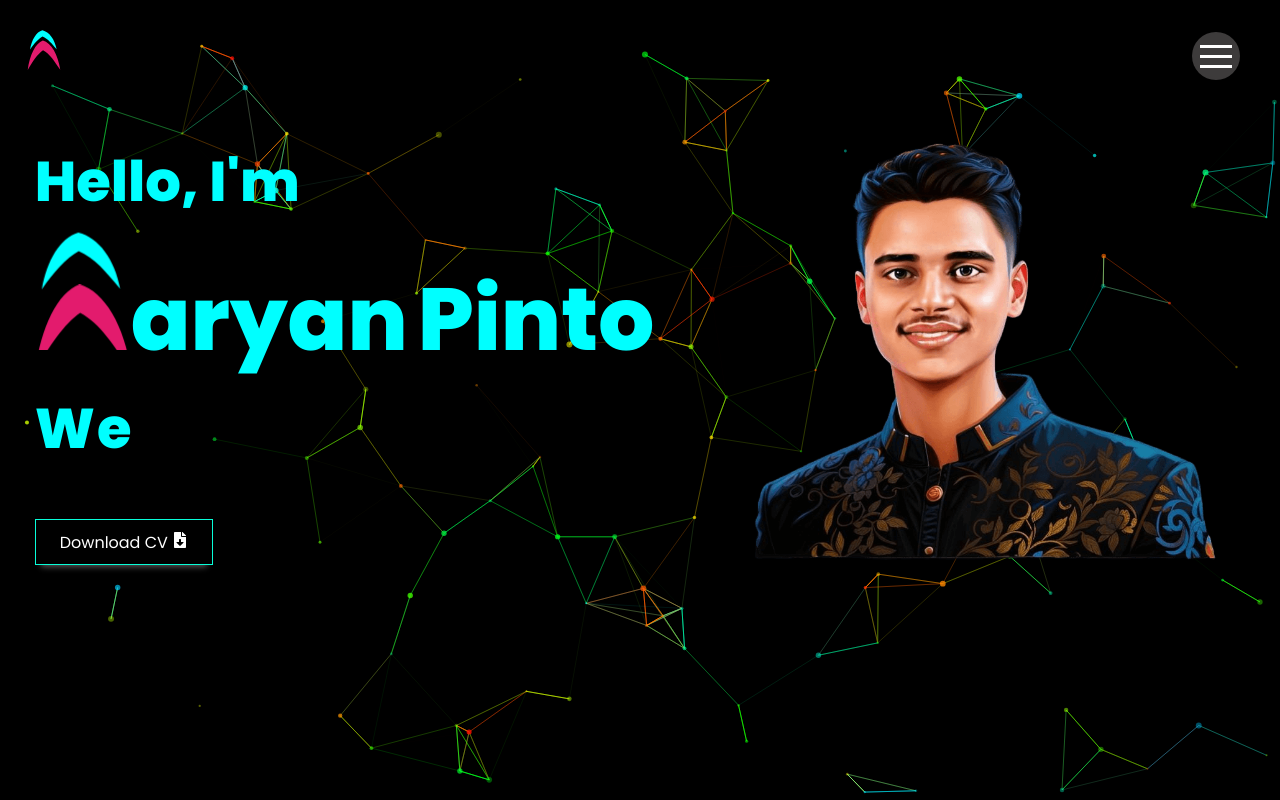
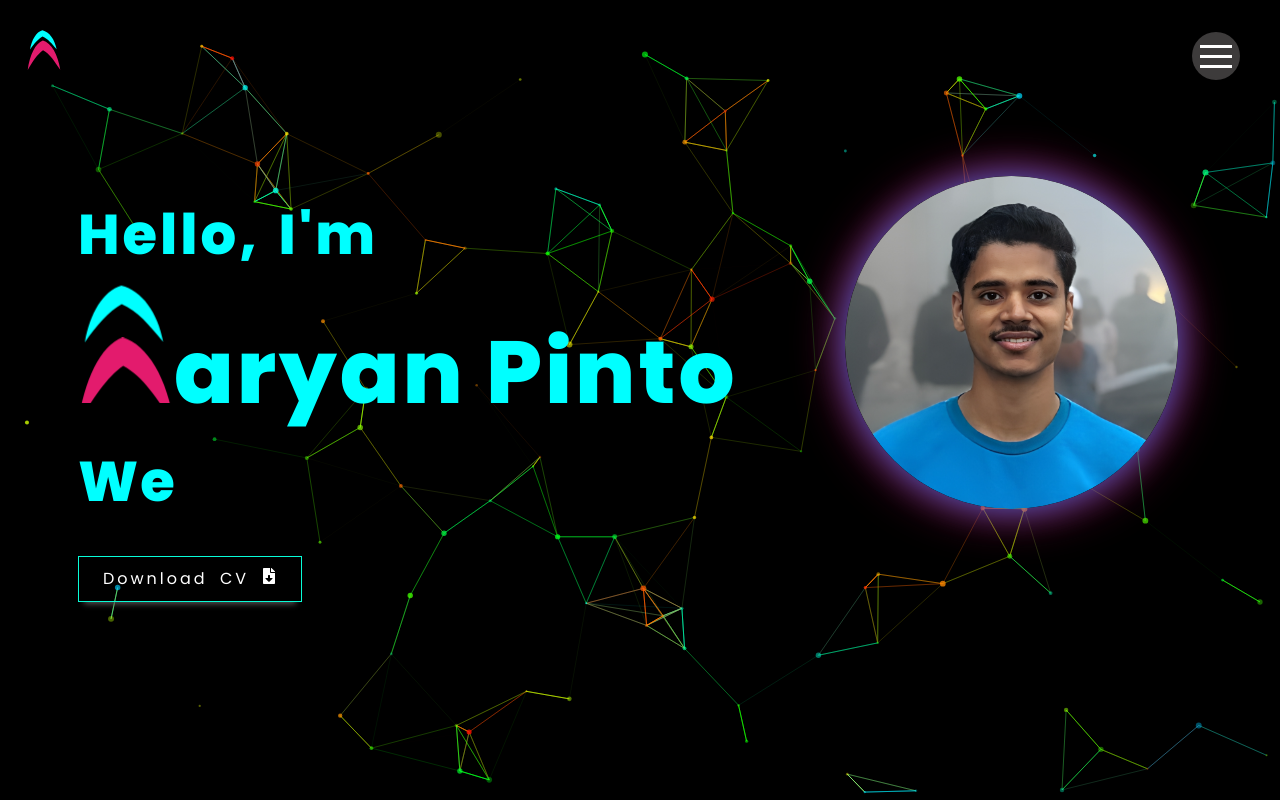
Before and after one commit to Aaryan-02/Portfolio, a React (Create React App) app: page / in a window 1280 px wide. Shown: the top 800 px of the page. Built offline with nearby package versions, Linux system fonts and the light colour scheme; some icons are missing; a web font is replaced by a local one.

Commit message:
home page image fix

```diff
--- a/src/pages/Home.jsx
+++ b/src/pages/Home.jsx
@@ -1,5 +1,5 @@
 import React, { useEffect, useState } from 'react';
-import me from "../assets/myself.png";
+import me from "../assets/image.png";
 import Typewriter from 'typewriter-effect';
 import About from "./About.jsx";
 import Skills from "./Skills.jsx";
@@ -18,7 +18,7 @@ import resume from "../assets/Documents/Resume.pdf";
 
 const Home = () => {
 
-  const nameArray = ['a', 'r', 'y', 'a', 'n', ' ', 'P', 'i', 'n', 't', 'o'];
+  const nameArray = ['a', 'r', 'y', 'a', 'n', ' ', ' ', 'P', 'i', 'n', 't', 'o'];
 
   const [letterClass, setLetterClass] = useState('text-animate');
 
--- a/src/styles/home.scss
+++ b/src/styles/home.scss
@@ -2,18 +2,21 @@
 // @import "bourbon";
 #home {
     width: 100%;
-    height: 90vh;
+    height: 80vh;
     color: white;
     margin-bottom: 4rem;
     // padding-bottom: rem;
     position: relative;
     // cursor: none;
+    letter-spacing: 3px;
+    word-spacing: 5px;
 }
 
 #home section {
     display: flex;
     justify-content: space-around;
     margin-left: 2rem;
+    margin-top: 6rem;
 }
 
 .info {
@@ -21,7 +24,7 @@
     justify-content: center;
     flex-direction: column;
     margin-left: -2rem;
-    margin-top: 3rem;
+    margin-top: 1rem;
 }
 
 .hi {
@@ -57,6 +60,7 @@
     font-size: 3.5rem;
     margin: 20px 0;
     letter-spacing: 2px;
+    word-spacing: 10px;
     color: cyan;
     font-weight: 800;
 }
@@ -73,36 +77,77 @@
 }
 
 .pic {
-    // width: 43vw;
-    // display: flex;
-    // justify-content: flex-end;
-    // margin-right: -1.5rem;
+    margin-left: -2px;
+}
 
-    // &::after {
-    //     content: "";
-    //     width: 40vmax;
-    //     height: 40vmax;
-    //     background-color: aqua;
-    //     position: absolute;
-    //     z-index: -1;
-    //     border-radius: 50%;
-    //     overflow: hidden;
-    //     margin-left: 1rem;
-    // }
-    // >#splash {
-    //     position: absolute;
-    //     z-index: -1;
-    // }
-    >#myImg {
-        width: 37vmax;
-        height: 42vmax;
-        object-fit: contain;
+#myImg {
+    width: 26vmax;
+    object-fit: contain;
+    margin-left: -70px;
+    border-radius: 50%;
+    box-shadow: 0 0 20px rgba(0, 0, 0, 0.2);
+    transition: transform 0.4s ease-in-out, box-shadow 0.4s ease-in-out;
+    animation: pulse 2s infinite ease-in-out;
+}
+
+@keyframes pulse {
+    0% {
+        box-shadow: 0 0 20px rgba(0, 128, 255, 0.4), 0 0 30px #e31b6d;
+    }
+    50% {
+        box-shadow: 0 0 40px rgba(0, 128, 255, 0.8), 0 0 60px #e31b6d;
+    }
+    100% {
+        box-shadow: 0 0 20px rgba(0, 128, 255, 0.4), 0 0 30px #e31b6d;
     }
 }
 
+
+// #myImg {
+//     width: 28vmax;
+//     object-fit: contain;
+//     margin-left: -70px;
+//     border-radius: 50%;
+//     border: 6px solid transparent;
+//     box-shadow: 0 0 20px rgba(0, 0, 0, 0.2);
+//     transition: transform 0.4s ease-in-out, box-shadow 0.4s ease-in-out;
+//     background: linear-gradient(white, white),
+//                 linear-gradient(135deg, #e31b6d, cyan);
+//     background-clip: padding-box, border-box;
+//     background-origin: border-box;
+//     animation: pulse 2s infinite ease-in-out, borderChange 2s infinite ease-in-out;
+// }
+
+// @keyframes pulse {
+//     0% {
+//         box-shadow: 0 0 20px rgba(0, 128, 255, 0.4), 0 0 30px #e31b6d;
+//     }
+//     50% {
+//         box-shadow: 0 0 40px rgba(0, 128, 255, 0.8), 0 0 60px #e31b6d;
+//     }
+//     100% {
+//         box-shadow: 0 0 20px rgba(0, 128, 255, 0.4), 0 0 30px #e31b6d;
+//     }
+// }
+
+// @keyframes borderChange {
+//     0% {
+//         border-color: cyan;
+//     }
+//     50% {
+//         border-color: #e31b6d;
+//     }
+//     100% {
+//         border-color: cyan;
+//     }
+// }
+
+
+
+
 .downloadBtn {
     display: flex;
-    margin: 3rem 0;
+    margin: 2rem 0;
 }
 
 .downloadBtn a {
```
Also changed, not shown: src/assets/image.png (added).
